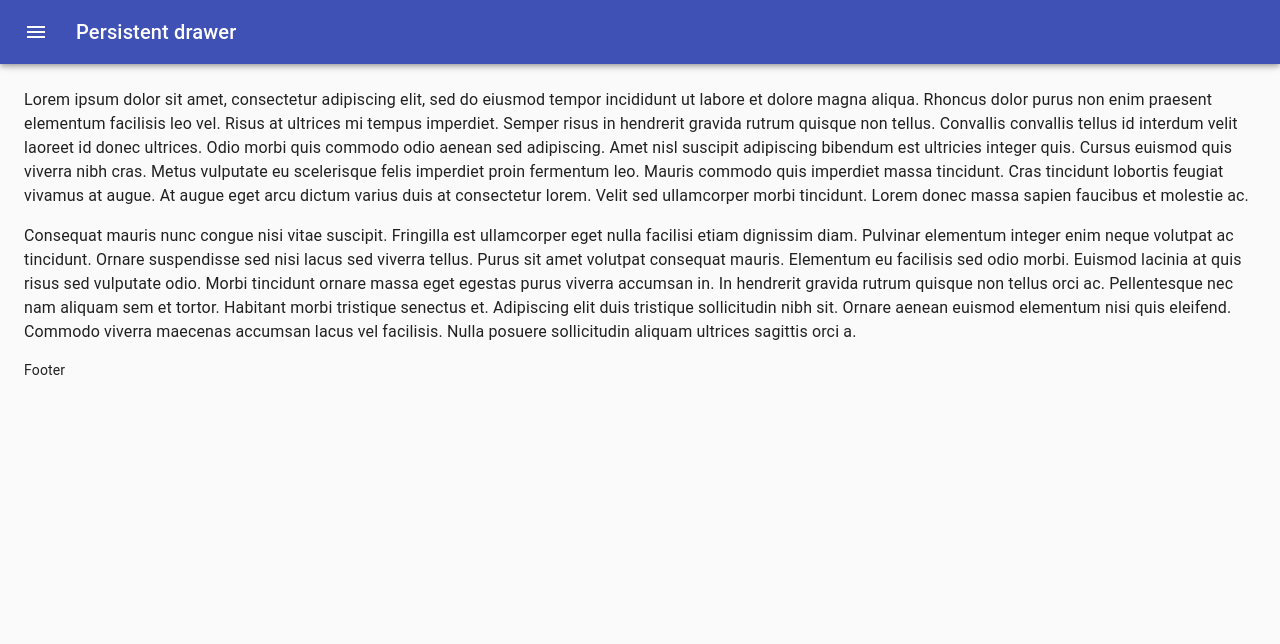
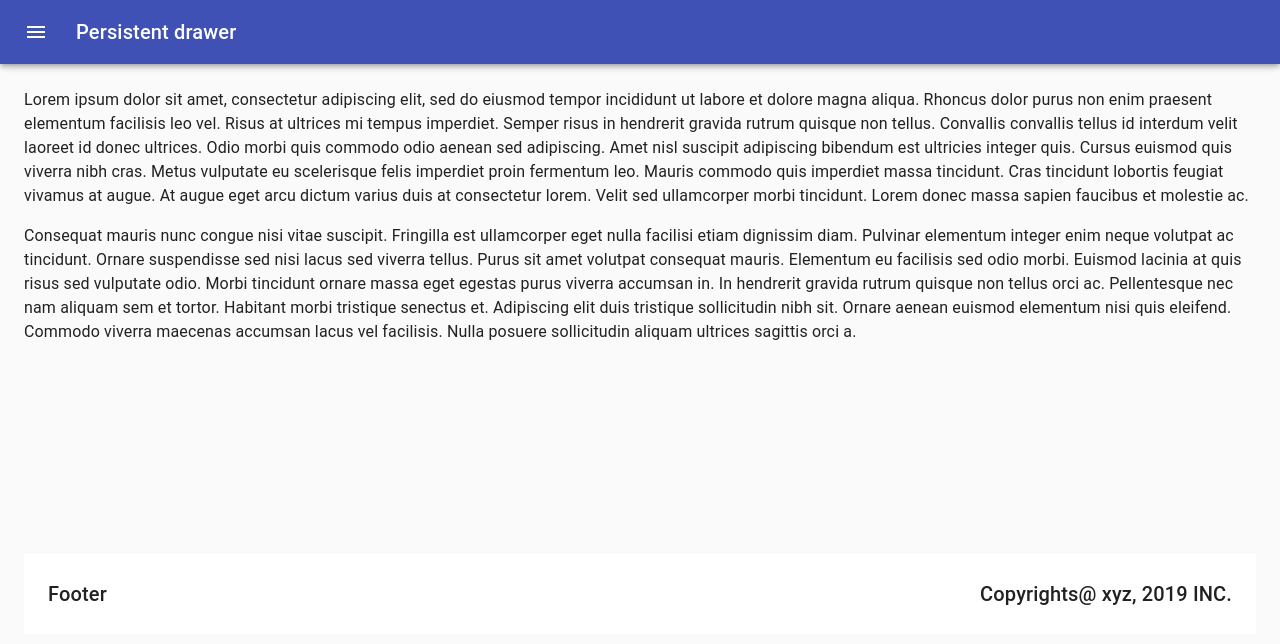
Before and after one commit to hassantac/test, a React (Create React App) app: page / in a window 1280 px wide. Shown: the top 644 px of the page. Built offline with nearby package versions, Linux system fonts and the light colour scheme.

Commit message:
Added functional sidebar navbar and footer

```diff
--- a/src/components/Navbar/index.tsx
+++ b/src/components/Navbar/index.tsx
@@ -71,7 +71,8 @@ const useStyles = makeStyles((theme: Theme) =>
         easing: theme.transitions.easing.sharp,
         duration: theme.transitions.duration.leavingScreen
       }),
-      marginLeft: -drawerWidth
+      marginLeft: -drawerWidth,
+      height: '95vh'
     },
     contentShift: {
       transition: theme.transitions.create('margin', {
@@ -196,7 +197,19 @@ export default function PersistentDrawerLeft() {
           eleifend. Commodo viverra maecenas accumsan lacus vel facilisis. Nulla
           posuere sollicitudin aliquam ultrices sagittis orci a.
         </Typography>
-        <div style={{ marginTop: 'auto' }}>Footer</div>
+        <div
+          style={{
+            marginTop: 210,
+            padding: 24,
+            backgroundColor: 'white',
+            display: 'flex'
+          }}
+        >
+          <Typography variant="h6">Footer</Typography>
+          <Typography variant="h6" style={{ flexGrow: 1, textAlign: 'right' }}>
+            Copyrights@ xyz, 2019 INC.
+          </Typography>
+        </div>
       </main>
     </div>
   );
```
